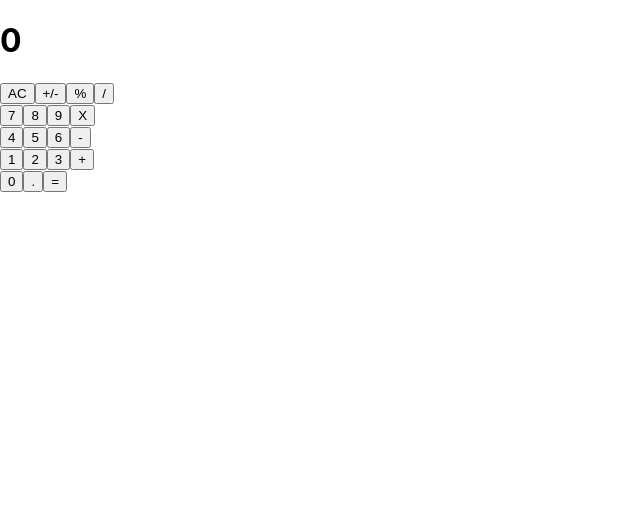
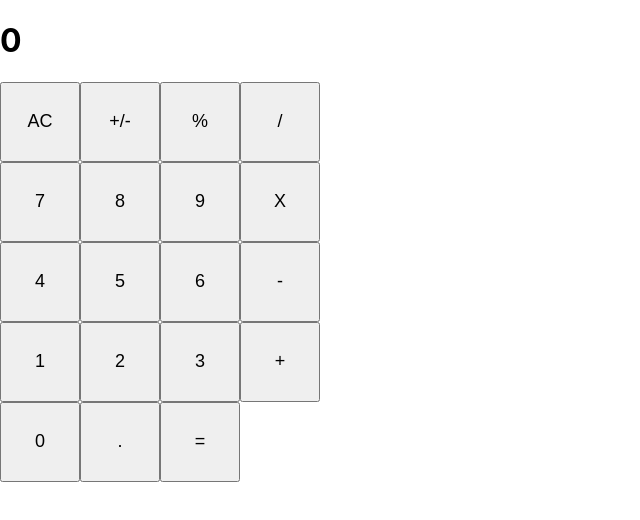
Before and after one commit to MrSayyod/calculator-react, a React (Create React App) app: page / in a window 1280 px wide. Shown: the top 520 px of the page, without its empty margins (0-640 px from the left). Built offline with nearby package versions, Linux system fonts and the light colour scheme.

Commit message:
Add style for buttons

```diff
--- a/src/components/ButtonPanel.js
+++ b/src/components/ButtonPanel.js
@@ -1,7 +1,7 @@
 import React from 'react';
 
 const ButtonPanel = () => (
-  <div>
+  <div className='btnContainer'>
     <div className="group_1">
       <button type="button">AC</button>
       <button type="button">+/-</button>
--- a/src/index.css
+++ b/src/index.css
@@ -25,3 +25,11 @@ code {
     'Courier New',
     monospace;
 }
+
+button {
+  padding: 1rem;
+  font-size: large;
+  width: 5rem;
+  height: 5rem;
+  text-align: center;
+}
```
